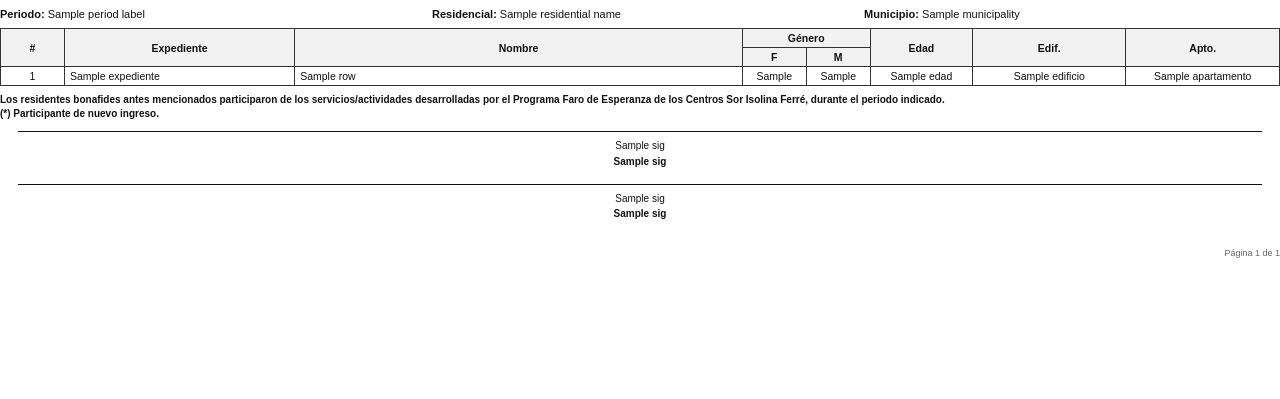
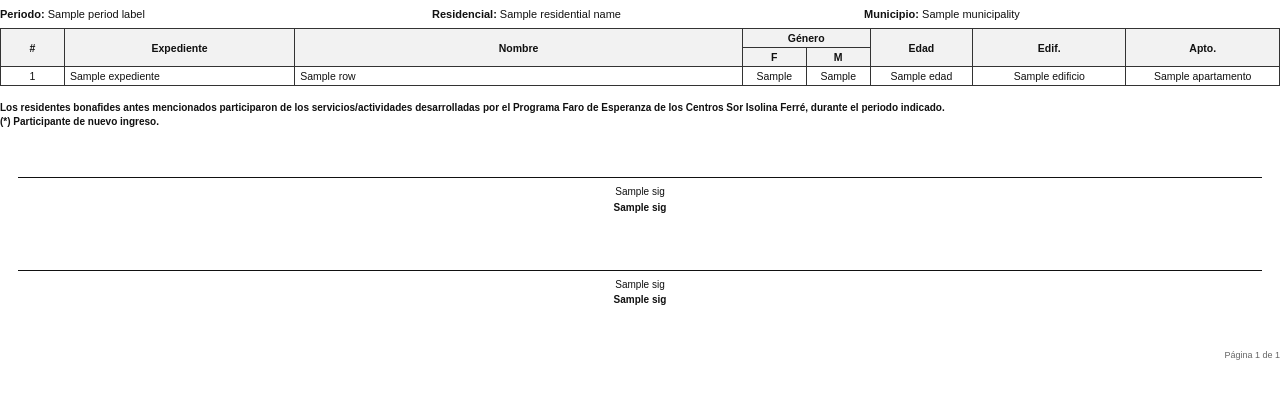
Before and after one commit to dyno-lab/intranet-app, a FastAPI app: template app/templates/ui/reports/bonafide_pdf.html in a window 1280 px wide. Shown: the part 148-547 px from the top of the page. Run offline with FastAPI, Linux system fonts and the light colour scheme; the template is opened without the code that fills it: most values are stand-ins (such as "Sample title", 1, 10 or a date in 2020); parts of the project's set-up code (start-up, migrations or seed data) failed here and were passed over.

Commit message:
Amplía el espacio para firmas en el reporte Bonafide

```diff
--- a/app/templates/ui/reports/bonafide_pdf.html
+++ b/app/templates/ui/reports/bonafide_pdf.html
@@ -20,15 +20,16 @@
     th, td { border: 1px solid #333; padding: 3px 5px; }
     th { background: #f2f2f2; text-align: center; }
     td.center { text-align: center; }
-    .footer { margin-top: 8px; font-size: 9.5px; }
+    .footer { margin-top: 16px; font-size: 9.5px; }
     .footer-text { margin: 4px 0 2px 0; line-height: 1.2; font-size: 10px; font-weight: 700; }
     .new-entry-note { margin-bottom: 10px; font-size: 10px; font-weight: 700; }
-    .signatures-table { width: 100%; border-collapse: collapse; margin-top: 12px; table-layout: fixed; }
-    .signatures-table td { border: none; width: 50%; padding: 0 18px 16px 18px; vertical-align: top; text-align: center; }
+    /* Reserve handwriting space above both rows without changing the participant table. */
+    .signatures-table { width: 100%; border-collapse: collapse; margin-top: 0; table-layout: fixed; page-break-inside: avoid; break-inside: avoid; }
+    .signatures-table td { border: none; width: 50%; padding: 40px 18px 16px 18px; vertical-align: top; text-align: center; }
     .sig-line { width: 100%; margin: 0 0 8px 0; border-top: 1px solid #111; }
     .sig-name { font-size: 10px; line-height: 1.15; }
     .sig-title { margin-top: 4px; font-size: 10px; font-weight: 700; line-height: 1.2; }
-    .page-number { text-align: right; font-size: 9px; color: #666; margin-top: 12px; }
+    .page-number { text-align: right; font-size: 9px; color: #666; margin-top: 28px; }
   </style>
 </head>
 <body>
```
